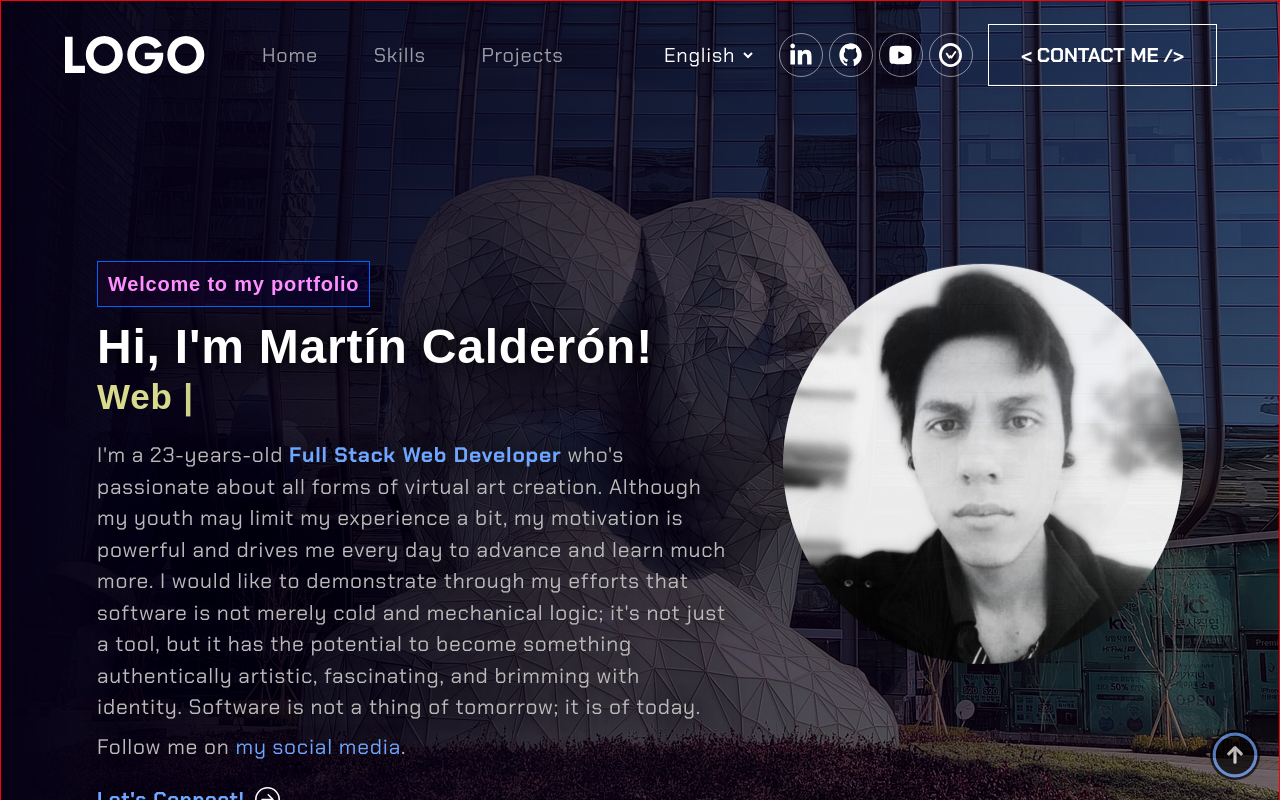
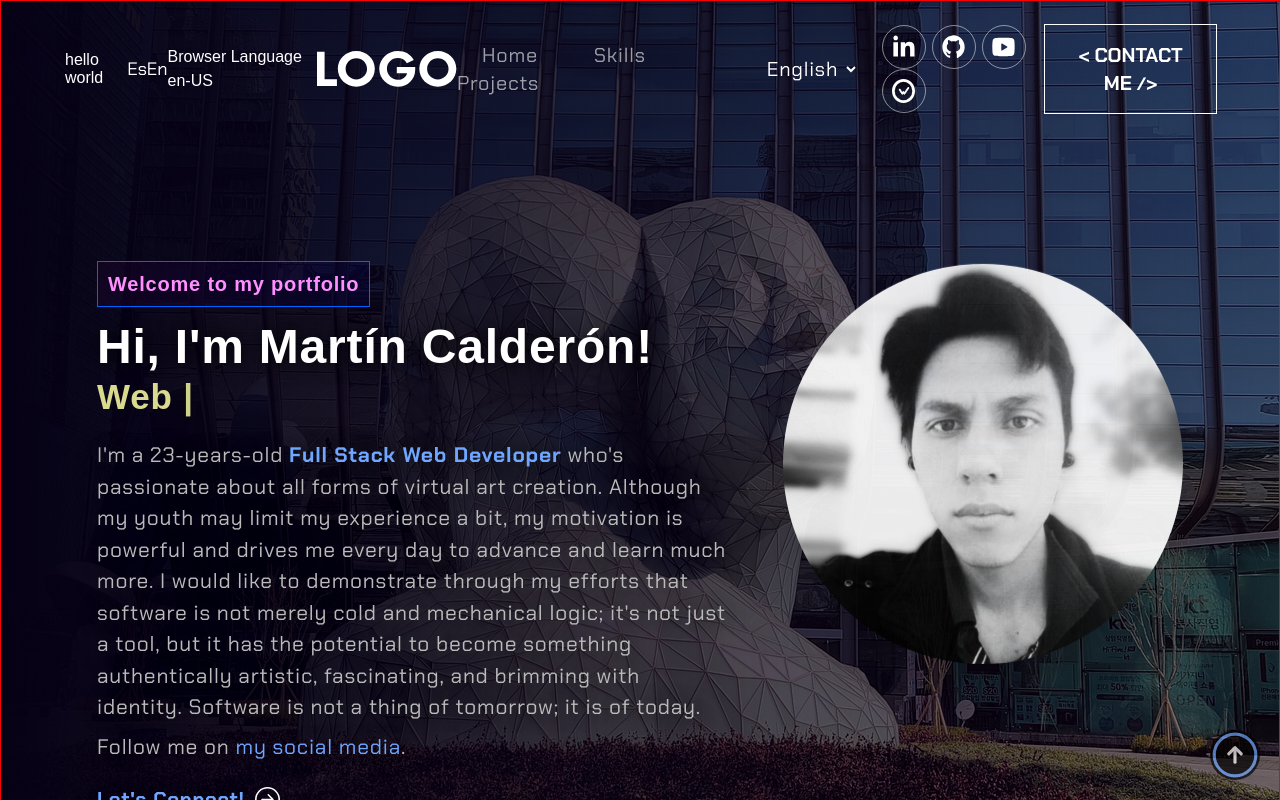
Before and after one commit to ThePushMaker/My_Portfolio_React_Vite, a React (Vite) app: page / in a window 1280 px wide. Shown: the top 800 px of the page. Built offline with nearby package versions, Linux system fonts and the light colour scheme; a web font is replaced by a local one.

Commit message:
feat: translation base

```diff
--- a/package.json
+++ b/package.json
@@ -15,9 +15,11 @@
     "express": "^4.18.2",
     "framer-motion": "^10.16.2",
     "i18next": "^23.5.1",
+    "i18next-browser-languagedetector": "^7.1.0",
     "nodemailer": "^6.9.4",
     "react": "^18.2.0",
     "react-dom": "^18.2.0",
+    "react-i18next": "^13.2.2",
     "react-mailchimp-subscribe": "^2.1.3",
     "react-multi-carousel": "^2.8.4",
     "react-router-dom": "^6.15.0",
--- a/src/components/NavBar/NavBar.jsx
+++ b/src/components/NavBar/NavBar.jsx
@@ -6,12 +6,16 @@ import SocialIcons from "../SocialIcons/SocialIcons"
 import MobileNavBar from "./MobileNavBar";
 import SelectLanguage from "./SelectLanguage/SelectLanguage";
 import { NavbarRoutesHome, NavbarRoutes } from '../../routes';
+import { useTranslation } from "react-i18next";
 
 const NavBar = () => {
   const [activateLink, setActiveLink] = useState('home');
   const [scrolled, setScrolled] = useState(false);
 
-//  detectar su se ha hecho scroll en la pagina
+  const [ t, i18n ] = useTranslation("global");
+  const lng = navigator.language
+
+  //  detectar su se ha hecho scroll en la pagina
   useEffect(() => {
     const onScroll = () => {
       window.scrollY > 50 ? setScrolled(true) : setScrolled(false);
@@ -39,7 +43,15 @@ const NavBar = () => {
 
             <div className="flex items-center w-full justify-between lg:w-fit lg:justify-start">
 
-
+                <h5>
+                {t('navbar.hello-world')}
+                </h5>
+                <br/><br/>
+                <button onClick={() => i18n.changeLanguage("es")}>Es</button>
+                <button onClick={() => i18n.changeLanguage("en")}>En</button>
+                <span>
+                  Browser Language {lng}
+                </span>
 
                 {/* menu lg */}
                 {location.pathname === '/' && (
--- /dev/null
+++ b/src/i18n.js
@@ -0,0 +1,31 @@
+import i18n from 'i18next';
+import { initReactI18next } from 'react-i18next';
+import LanguageDetector from 'i18next-browser-languagedetector';
+import global_es from './translations/es/global.json'
+import global_en from './translations/en/global.json'
+
+i18n
+  // detect user language
+  // learn more: https://github.com/i18next/i18next-browser-languageDetector
+  .use(LanguageDetector)
+  // pass the i18n instance to react-i18next.
+  .use(initReactI18next)
+  // init i18next
+  // for all options read: https://www.i18next.com/overview/configuration-options
+  .init({
+    debug: true,
+    fallbackLng: 'en',
+    interpolation: {
+      escapeValue: false, // not needed for react as it escapes by default
+    },
+    resources: {
+      es: {
+        global: global_es
+      },
+      en: {
+        global: global_en
+      }
+    }
+  });
+
+export default i18n;
--- /dev/null
+++ b/src/translations/en/global.json
@@ -0,0 +1,5 @@
+{
+  "navbar": {
+    "hello-world": "hello world"
+  }
+}
--- /dev/null
+++ b/src/translations/es/global.json
@@ -0,0 +1,5 @@
+{
+  "navbar": {
+    "hello-world": "hola mundo"
+  }
+}
```
Also changed, not shown: src/main.jsx (+8 -3 lines), 1 other file (tests, documents, lock files or other folders).
